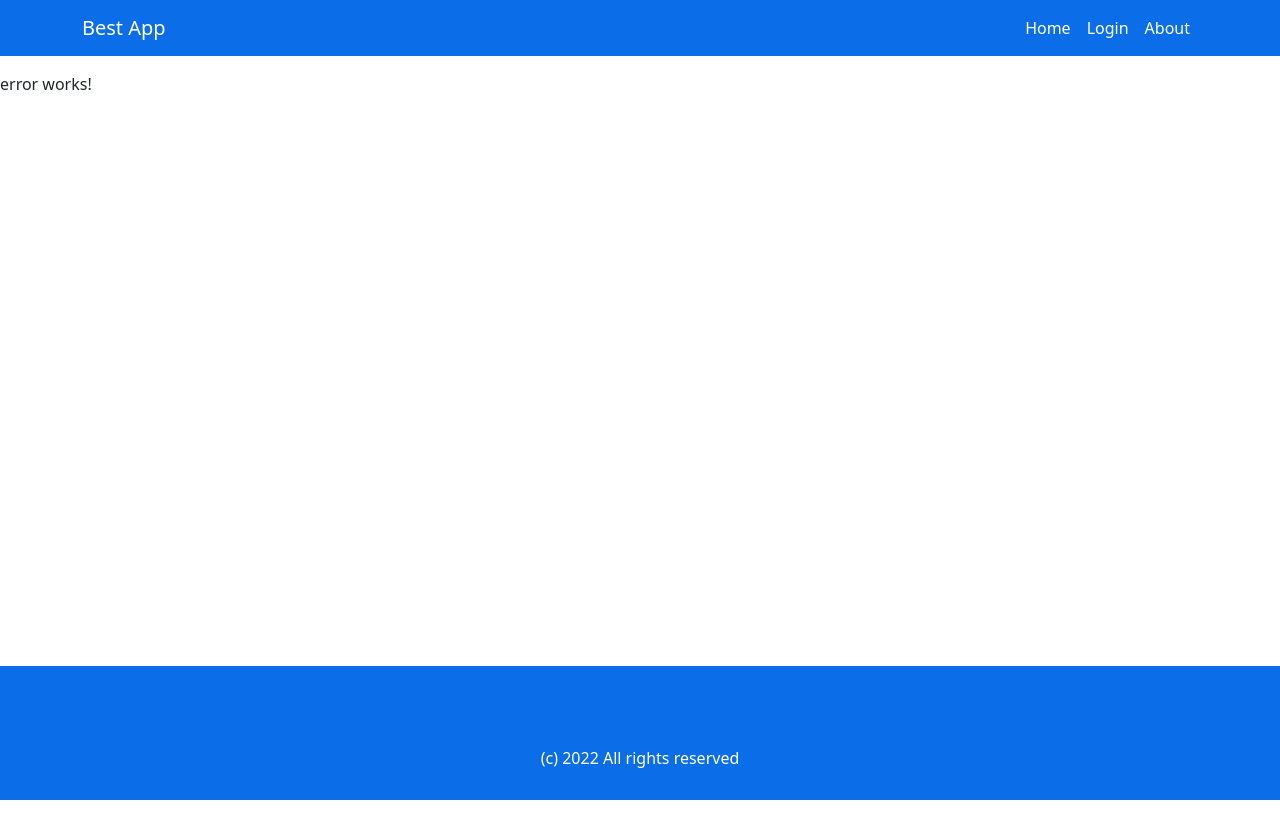
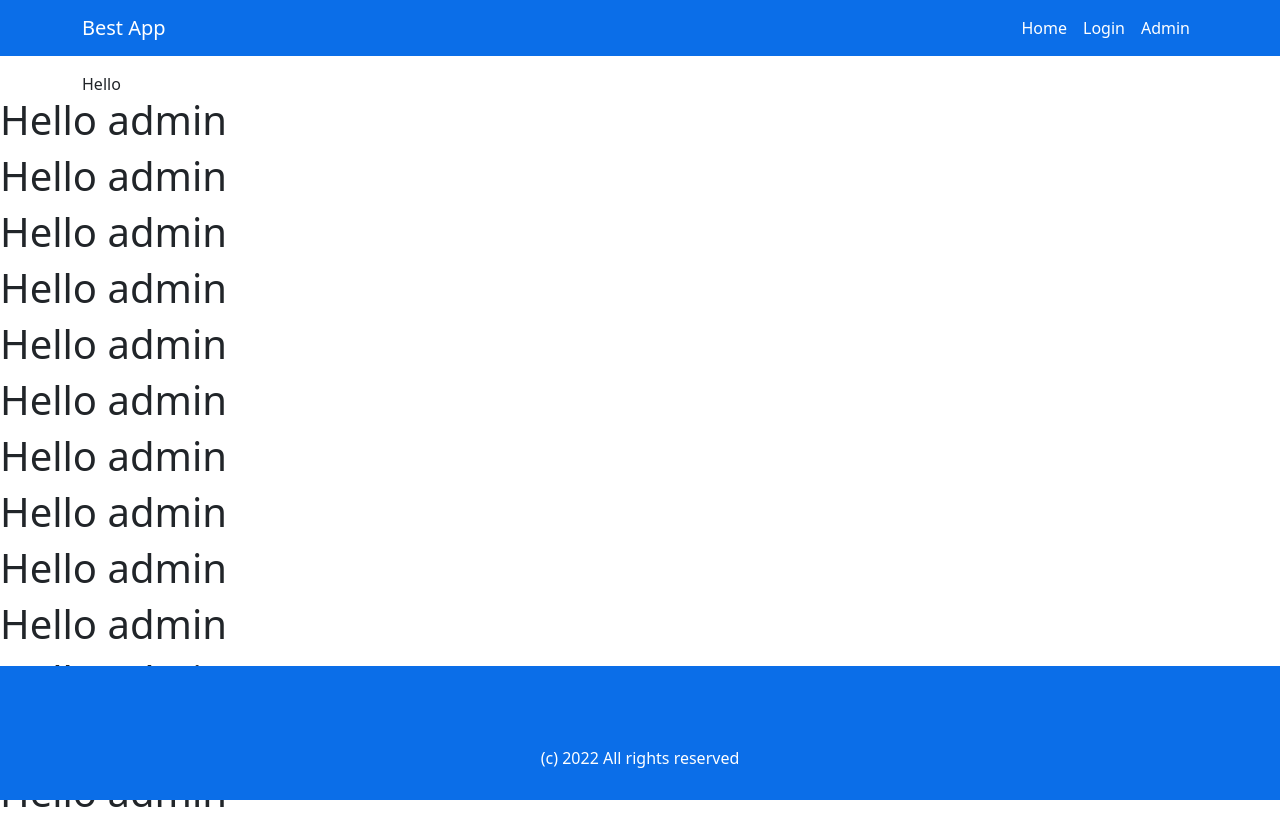
Before and after one commit to kon9397/Angular-Application, an Angular app: page /admin-dashboard in a window 1280 px wide. Before the commit the page ends 800 px from the top, so only its background shows below. Built offline with nearby package versions, Linux system fonts and the light colour scheme.

Commit message:
add lazy-loading, create admin dashboard module

```diff
--- /dev/null
+++ b/src/app/admin-dashboard/admin-dashboard.component.html
@@ -0,0 +1,14 @@
+<div class="container">Hello</div>
+<h1>Hello admin</h1>
+<h1>Hello admin</h1>
+<h1>Hello admin</h1>
+<h1>Hello admin</h1>
+<h1>Hello admin</h1>
+<h1>Hello admin</h1>
+<h1>Hello admin</h1>
+<h1>Hello admin</h1>
+<h1>Hello admin</h1>
+<h1>Hello admin</h1>
+<h1>Hello admin</h1>
+<h1>Hello admin</h1>
+<h1>Hello admin</h1>
--- /dev/null
+++ b/src/app/admin-dashboard/admin-dashboard.component.ts
@@ -0,0 +1,15 @@
+import { Component, OnInit } from '@angular/core';
+
+@Component({
+    selector: 'app-admin-dashboard',
+    templateUrl: './admin-dashboard.component.html',
+    styleUrls: ['./admin-dashboard.component.scss']
+})
+export class AdminDashboardComponent implements OnInit {
+
+    constructor() { }
+
+    ngOnInit(): void {
+    }
+
+}
--- /dev/null
+++ b/src/app/admin-dashboard/admin-dashboard.route.ts
@@ -0,0 +1,6 @@
+import { Routes } from "@angular/router";
+import { AdminDashboardComponent } from "./admin-dashboard.component";
+
+export const adminRoutes: Routes = [
+    { path: '', component: AdminDashboardComponent }
+]
--- a/src/app/app-routing.module.ts
+++ b/src/app/app-routing.module.ts
@@ -1,21 +1,19 @@
-import { NgModule } from '@angular/core';
-import { RouterModule} from '@angular/router';
-import { footerRoutes } from './layout/footer/footer.route';
-import { homeRoutes } from './home/home.route';
-import { errorRoutes } from './layout/error/error.route';
-import { navbarRoutes } from './layout/navbar/navbar.route';
-import { loginRoutes } from './login/login.route';
+import { NgModule } from "@angular/core";
+import { RouterModule, Routes } from "@angular/router";
+import { footerRoutes } from "./layout/footer/footer.route";
+import { navbarRoutes } from "./layout/navbar/navbar.route";
 
-const layoutRoutes = [
-    ...homeRoutes,
+const layoutRoutes: Routes = [
     ...navbarRoutes,
     ...footerRoutes,
-    ...loginRoutes,
-    ...errorRoutes
-]
+    {
+        path: 'admin-dashboard',
+        loadChildren: () => import('./admin-dashboard/admin-dashboard.module').then(m => m.AdminDashboardModule),
+    },
+];
 
 @NgModule({
-  imports: [RouterModule.forRoot(layoutRoutes)],
-  exports: [RouterModule]
+    imports: [RouterModule.forRoot(layoutRoutes)],
+    exports: [RouterModule],
 })
 export class AppRoutingModule { }
--- a/src/app/layout/navbar/navbar.component.html
+++ b/src/app/layout/navbar/navbar.component.html
@@ -18,7 +18,7 @@
             <a class="nav-link" [routerLink]="'login'" (click)="isMenuCollapsed = true">Login</a>
           </li>
           <li class="nav-item">
-            <a class="nav-link" [routerLink]="'.'" (click)="isMenuCollapsed = true">About</a>
+            <a class="nav-link" [routerLink]="'admin-dashboard'" (click)="isMenuCollapsed = true">Admin</a>
           </li>
         </ul>
       </div>
--- a/src/app/login/login.component.html
+++ b/src/app/login/login.component.html
@@ -9,7 +9,7 @@
         <div class="form-group">
           <label for="exampleInputPassword1">Password</label>
           <input formControlName="password" type="password" class="form-control" [class.is-invalid]="!loginForm.get('password')?.untouched && loginForm.get('password')?.invalid" id="exampleInputPassword1" placeholder="Password">
-          <div *ngIf="!loginForm.get('password')?.untouched && loginForm.get('password')?.invalid" class="text-danger">Please enter a password</div>
+          <div *ngIf="loginForm.get('password')?.invalid && (loginForm.get('password')?.dirty || loginForm.get('password')?.touched)" class="text-danger">Please enter a password</div>
         </div>
         <div class="form-group form-check">
           <input type="checkbox" class="form-check-input" id="exampleCheck1">
```
Also changed, not shown: src/app/admin-dashboard/admin-dashboard.module.ts (added, +11 -0 lines), src/app/app.module.ts (+12 -19 lines), src/app/login/login.module.ts (+8 -14 lines), src/app/admin-dashboard/admin-dashboard.component.scss (added), 1 other file (tests, documents, lock files or other folders).
